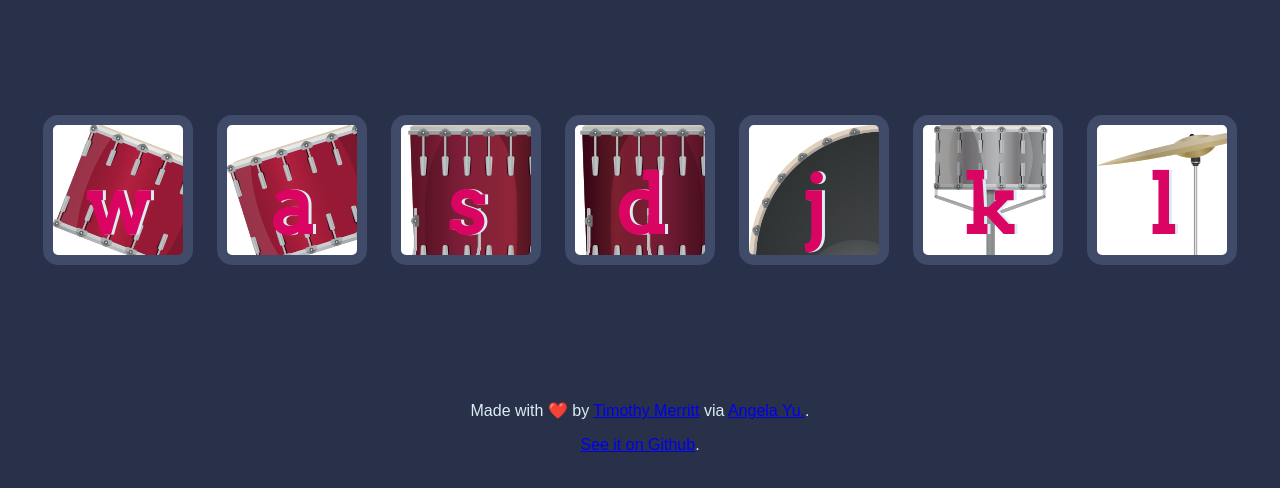
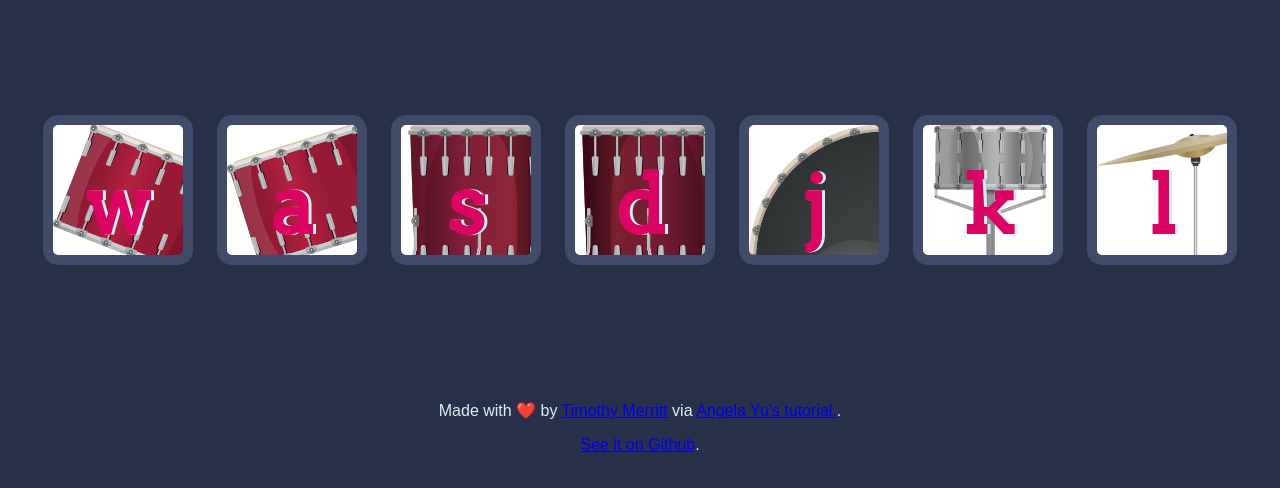
Before and after one commit to timmybytes/Drum-Kit, a website: page src/index.html in a window 1280 px wide. Shown: the part 174-662 px from the top of the page. Drawn offline with Linux system fonts and the light colour scheme.

Commit message:
Update footer

```diff
--- a/src/index.html
+++ b/src/index.html
@@ -22,7 +22,7 @@
     <footer>
       <p>
         Made with ❤️ by <a href="https://timmybytes.com">Timothy Merritt</a> via
-        <a href="https://twitter.com/yu_angela">Angela Yu.</a>.
+        <a href="https://twitter.com/yu_angela">Angela Yu's tutorial.</a>.
       </p>
       <p><a href="https://github.com/timmybytes/Drum-Kit">See it on Github</a>.</p>
     </footer>
```
